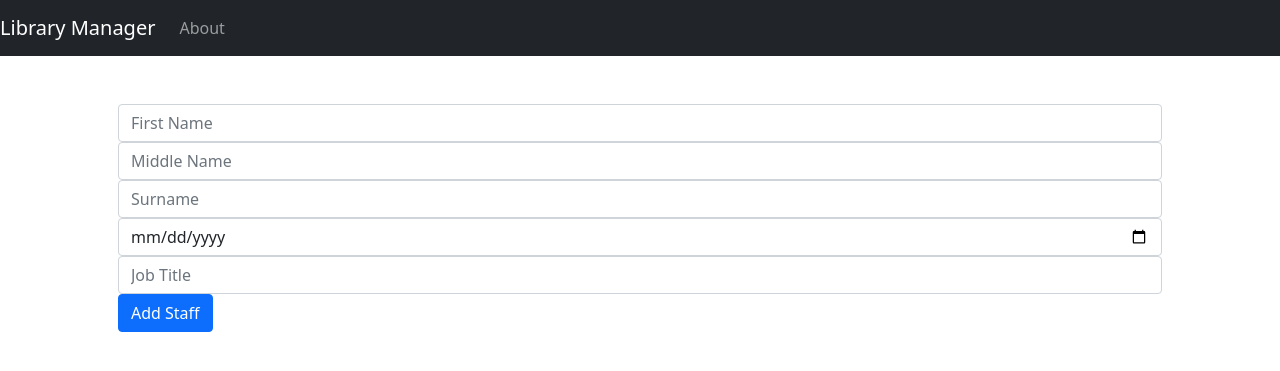
After one commit to Ehijoe/library-manager, a Flask app: page /staff/add in a window 1280 px wide. The commit adds this page. Shown: the top 371 px of the page. Run offline with Flask 2, Linux system fonts and the light colour scheme; the visitor is signed in with stand-in values (Sample User, id 1); parts of the project's set-up code (start-up, migrations or seed data) failed here and were passed over; some libraries are stand-ins or nearby versions.

Commit message:
Added functionality to add and remove staff

```diff
--- a/app.py
+++ b/app.py
@@ -123,7 +123,9 @@ def students(action=None):
                 person_id = person_id["id"]
 
             # Insert the new student
-            cursor.execute("INSERT INTO students (admission_no, person_id, class) VALUES (?, ?, ?)", (form["admission_no"], person_id, form["class"]))
+            cursor.execute(
+                """INSERT INTO students (admission_no, person_id, class) VALUES (?, ?, ?) ON DUPLICATE KEY UPDATE class = ?""",
+                (form["admission_no"], person_id, form["class"], form["class"]))
             connection.commit()
 
             return redirect("/students/add")
@@ -143,10 +145,6 @@ def students(action=None):
                     search_keys[key] = admission_no
                 if request.form.get(key) not in ["", None]:
                     search_keys[key] = request.form.get(key).strip()
-
-            # Ensure there is at least one search key
-            if len(search_keys) < 1:
-                return "TODO: Error"
 
             # Generate the query to select relevant students
             beginning = "SELECT * FROM people JOIN students ON people.id=students.person_id WHERE "
@@ -177,6 +175,83 @@ def students(action=None):
         return "TODO: Invalid action"
 
 
+@app.route("/staff", defaults={"action": "choose"})
+@app.route("/staff/<action>", methods=["GET", "POST"])
+@is_admin
+def staff(action=None):
+    # If it is a post request handle check what type it is
+    if request.method == "POST":
+        # If a staff was added
+        if action == "add":
+            form = {}
+            # Check if the required fields were given
+            for key in ["firstname", 'middlename', 'surname', 'birthdate', 'job_title']:
+                if request.form[key] in ("", None):
+                    return "TODO: Error"
+                else:
+                    form[key] = request.form[key].strip()
+
+            # Check if there is a person with the same name
+            cursor.execute("SELECT id FROM people WHERE first_name LIKE ? and surname LIKE ?", (form["firstname"], form["surname"]))
+            person_id = cursor.fetchone()
+            if person_id == None:
+                # Create a new person
+                cursor.execute(
+                    """INSERT INTO people (first_name, middle_name, surname, birthdate) VALUES (?, ?, ?, ?)""",
+                    (form["firstname"], form["middlename"], form["surname"], form["birthdate"]))
+                person_id = cursor.lastrowid
+            else:
+                person_id = person_id["id"]
+
+            # Insert the new staff
+            cursor.execute("SELECT COUNT(*) FROM staff WHERE person_id = ?", str(person_id))
+            if cursor.fetchone() != None:
+                cursor.execute("UPDATE staff SET job_title = ? WHERE person_id = ?", (form["job_title"], person_id))
+            else:
+                cursor.execute("""INSERT INTO staff (person_id, job_title) VALUES (?, ?)""", (person_id, form["job_title"]))
+            connection.commit()
+
+            return redirect("/staff/add")
+
+        if action == "remove":
+            search_keys = {}
+
+            # Check which values were used in the search
+            for key in request.form:
+                if request.form.get(key) not in ["", None]:
+                    search_keys[key] = request.form.get(key).strip()
+
+            # Generate the query to select relevant staff
+            beginning = "SELECT * FROM people JOIN staff ON people.id=staff.person_id WHERE "
+            conditions = "job_title IS NOT 'Retired'"
+            for key in search_keys:
+                conditions += " AND "
+                conditions += key + " LIKE ?"
+
+            # Query the database to get the relevant students
+            cursor.execute(beginning + conditions, list(search_keys.values()))
+            staff = cursor.fetchall()
+
+            print(staff)
+
+            return render_template("staff_results.html", staff=staff, action="/staff/delete", title="Remove Staff")
+
+        if action == "delete":
+            cursor.execute("UPDATE staff SET job_title = 'Retired' WHERE person_id = ?", request.form["id"])
+            connection.commit()
+            return redirect("/")
+
+    # If it is a get request determine which form to show
+    if action == "choose":
+        return render_template("admin/staff.html")
+    elif action == "add":
+        return render_template("admin/add_staff.html")
+    elif action == "remove":
+        return render_template("staff_search.html", title="Remove Staff", action="/staff/remove")
+    else:
+        return "TODO: Invalid action"
+
+
 @app.route("/about")
 def about():
     return "TODO!"
--- a/schema.sql
+++ b/schema.sql
@@ -16,7 +16,7 @@ CREATE TABLE people (
 
 CREATE TABLE staff (
     id INTEGER PRIMARY KEY NOT NULL,
-    person_id INT NOT NULL,
+    person_id INT UNIQUE NOT NULL,
     job_title TEXT NOT NULL
 );
 
--- /dev/null
+++ b/templates/admin/add_staff.html
@@ -0,0 +1,14 @@
+{% extends "base.html" %}
+
+{% block title %}Add Staff{% endblock %}
+
+{% block body %}
+    <form action="/staff/add" method="post">
+        <input autocomplete="off" class="form-control" name="firstname" placeholder="First Name" type="text">
+        <input autocomplete="off" class="form-control" name="middlename" placeholder="Middle Name" type="text">
+        <input autocomplete="off" class="form-control" name="surname" placeholder="Surname" type="text">
+        <input class="form-control" name="birthdate" type="date">
+        <input autocomplete="off" class="form-control" name="job_title" placeholder="Job Title" type="text">
+        <button class="btn btn-primary" type="submit">Add Staff</button>
+    </form>
+{% endblock %}
--- a/templates/admin/add_student.html
+++ b/templates/admin/add_student.html
@@ -4,7 +4,7 @@
 
 {% block body %}
     <form action="/students/add" method="post">
-        <input autocomplete="off" autofocus class="form-control" name="admission_no" min="0" placeholder="Addmission Number" type="number">
+        <input autocomplete="off" autofocus class="form-control" name="admission_no" min="0" placeholder="Admission Number" type="number">
         <input autocomplete="off" class="form-control" name="firstname" placeholder="First Name" type="text">
         <input autocomplete="off" class="form-control" name="middlename" placeholder="Middle Name" type="text">
         <input autocomplete="off" class="form-control" name="surname" placeholder="Surname" type="text">
--- a/templates/admin/students.html
+++ b/templates/admin/students.html
@@ -1,10 +1,10 @@
 {% extends "base.html" %}
 
-{% block title %}Home{% endblock %}
+{% block title %}Students{% endblock %}
 
 {% block body %}
     <div class="d-flex justify-content-center list-group">
         <a class="list-group-item list-group-item-active" href="/students/add">Add Students</a>
-        <a class="list-group-item list-group-item-active" href="/students/remove">Renove Students</a>
+        <a class="list-group-item list-group-item-active" href="/students/remove">Remove Students</a>
     </div>
 {% endblock %}
```
Also changed, not shown: templates/admin/staff.html (added, +10 -0 lines), templates/staff_results.html (added, +36 -0 lines), templates/staff_search.html (added, +14 -0 lines).
